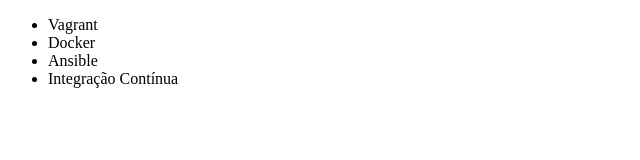
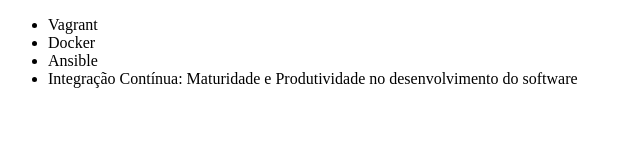
Before and after one commit to vgarciasouza/alura-git, a plain HTML site: page index.html in a window 1280 px wide. Shown: the whole page, without its empty margins (0-640 px from the left). Drawn offline with Linux system fonts and the light colour scheme.

Commit message:
renomeando curso de integração contínua

```diff
--- a/index.html
+++ b/index.html
@@ -9,7 +9,7 @@
         <li>Vagrant</li>
         <li>Docker</li>
         <li>Ansible</li>
-        <li>Integração Contínua</li>
+        <li>Integração Contínua: Maturidade e Produtividade no desenvolvimento do software</li>
     </ul>
 </body>
 </html>
```
